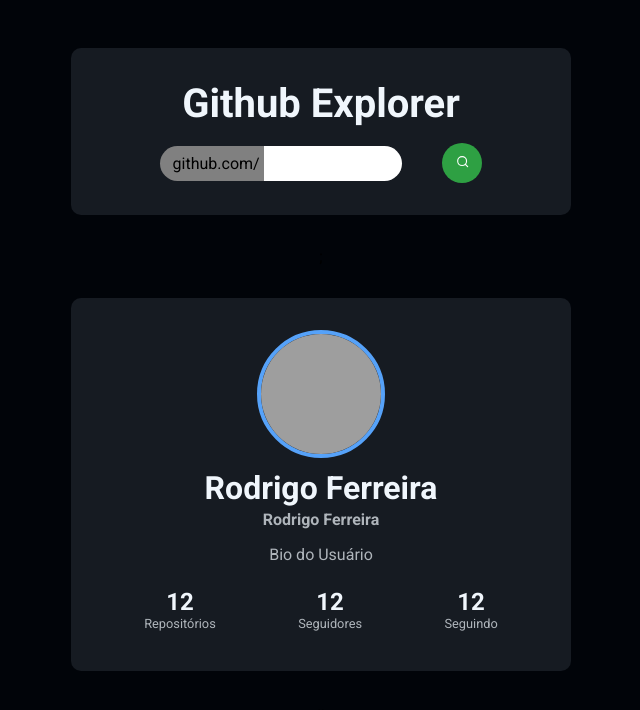
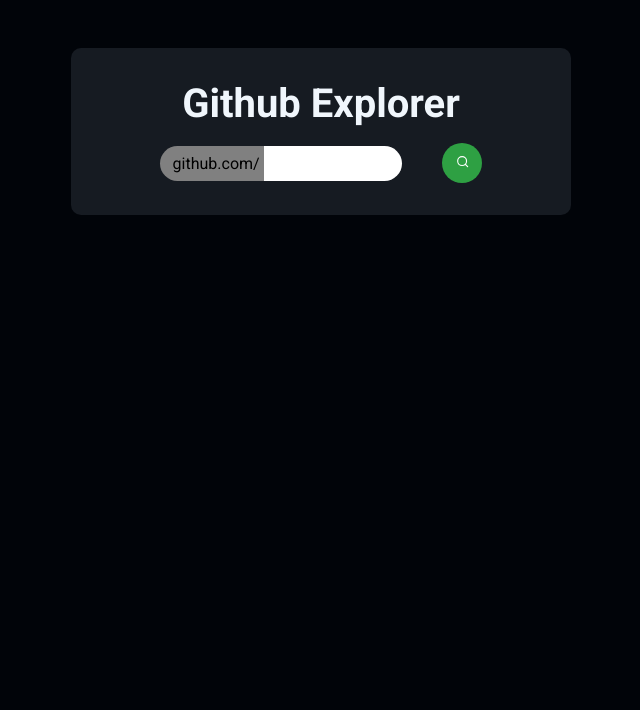
Before and after one commit to RODRIGOF3RREIRA/project-github-explorer, a React (Create React App) app: page / in a window 1280 px wide. Shown: the top 710 px of the page, without its empty margins (319-959 px from the left). Built offline with nearby package versions, Linux system fonts and the light colour scheme; grey boxes are pictures that could not be loaded.

Commit message:
✨ consumir api de forma lógica

```diff
--- a/src/App.jsx
+++ b/src/App.jsx
@@ -1,14 +1,17 @@
+import { useState } from "react";
 import { GlobalStyle } from "./styles/global";
 import { Container } from "./styles/Home";
 import { SearchBar } from "./components/SearchBar";
 import { User } from "./components/User";
 
 function App() {
+  const [user, setUser] = useState();
+
   return (
     <Container>
-      <SearchBar />;
-      <User />;
-      <GlobalStyle />;
+      <SearchBar setUser={setUser} />
+      {user && <User user={user} />}
+      <GlobalStyle />
     </Container>
   );
 }
--- a/src/components/SearchBar/index.jsx
+++ b/src/components/SearchBar/index.jsx
@@ -2,15 +2,15 @@
 import { FiSearch } from "react-icons/fi";
 import { Container } from "./styles";
 
-export function SearchBar() {
+export function SearchBar({setUser}) {
   const [searchedValue, setSearchedValue] = useState("");
 
   function getUserData(event) {
     event.preventDefault();
     try {
       fetch(`https://api.github.com/users/${searchedValue}`)
-        .then((response) => response.json())
-        .then((data) => console.log(data));
+        .then(response => response.json())
+        .then(data => setUser(data));
     } catch (error) {
       console.log(error);
     }
--- a/src/components/User/index.jsx
+++ b/src/components/User/index.jsx
@@ -1,15 +1,12 @@
 import { Container } from "./styles";
 
-export function User() {
+export function User({ user }) {
   return (
     <Container>
-      <img
-        src="https://github.com/rodrigof3rreira.png"
-        alt="Rodrigo Ferreira"
-      />
-      <h1>Rodrigo Ferreira</h1>
-      <h2>Rodrigo Ferreira</h2>
-      <p>Bio do Usuário</p>
+      <img src={user.avatar_url} alt={user.name} />
+      <h1>{user.name}</h1>
+      <h2>{user.login}</h2>
+      <p>{user.bio}</p>
 
       <section>
         <div>
@@ -18,12 +15,12 @@
         </div>
 
         <div>
-          <strong>12</strong>
+          <strong>{user.followers}</strong>
           <span>Seguidores</span>
         </div>
 
         <div>
-          <strong>12</strong>
+          <strong>{user.following}</strong>
           <span>Seguindo</span>
         </div>
       </section>
```
